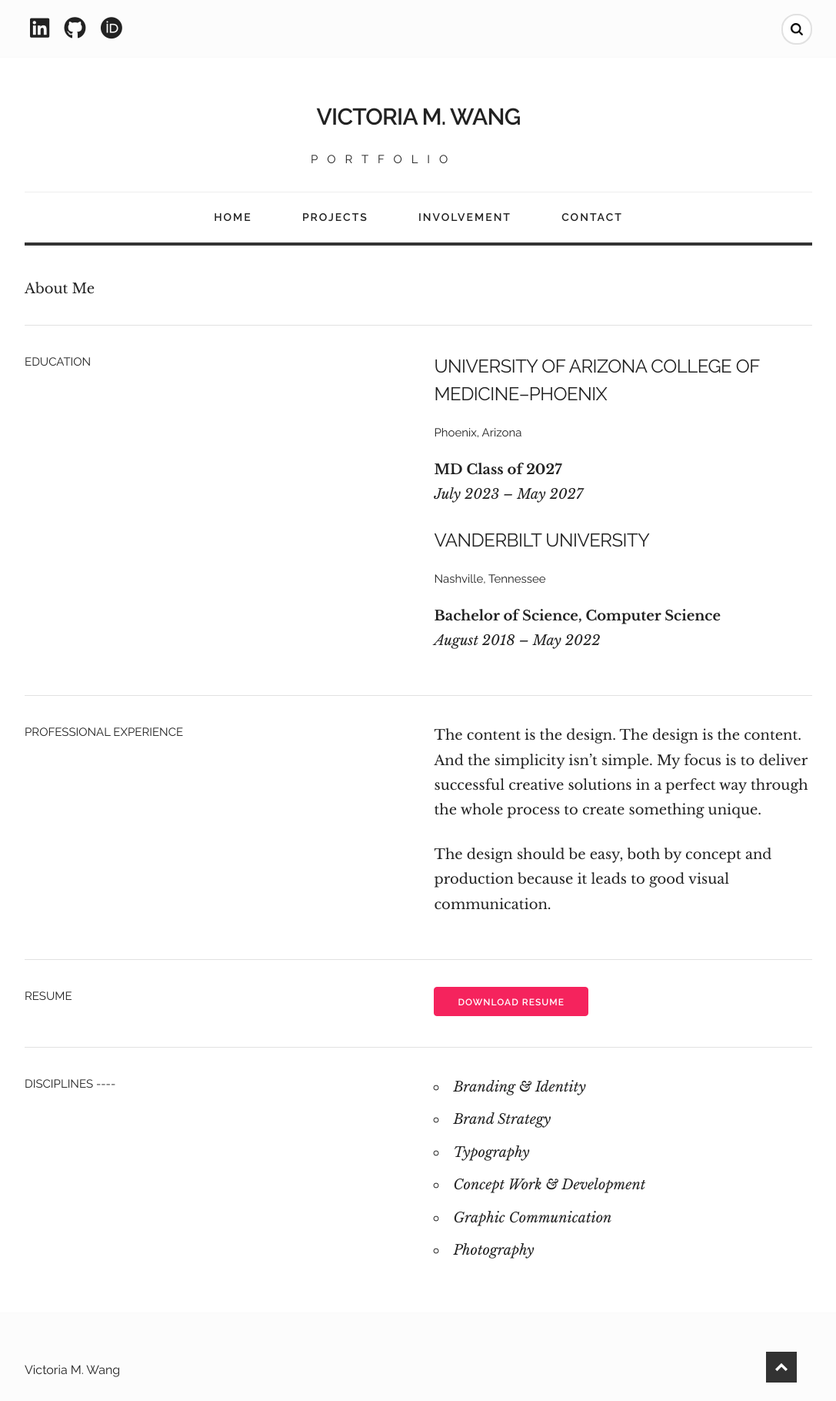
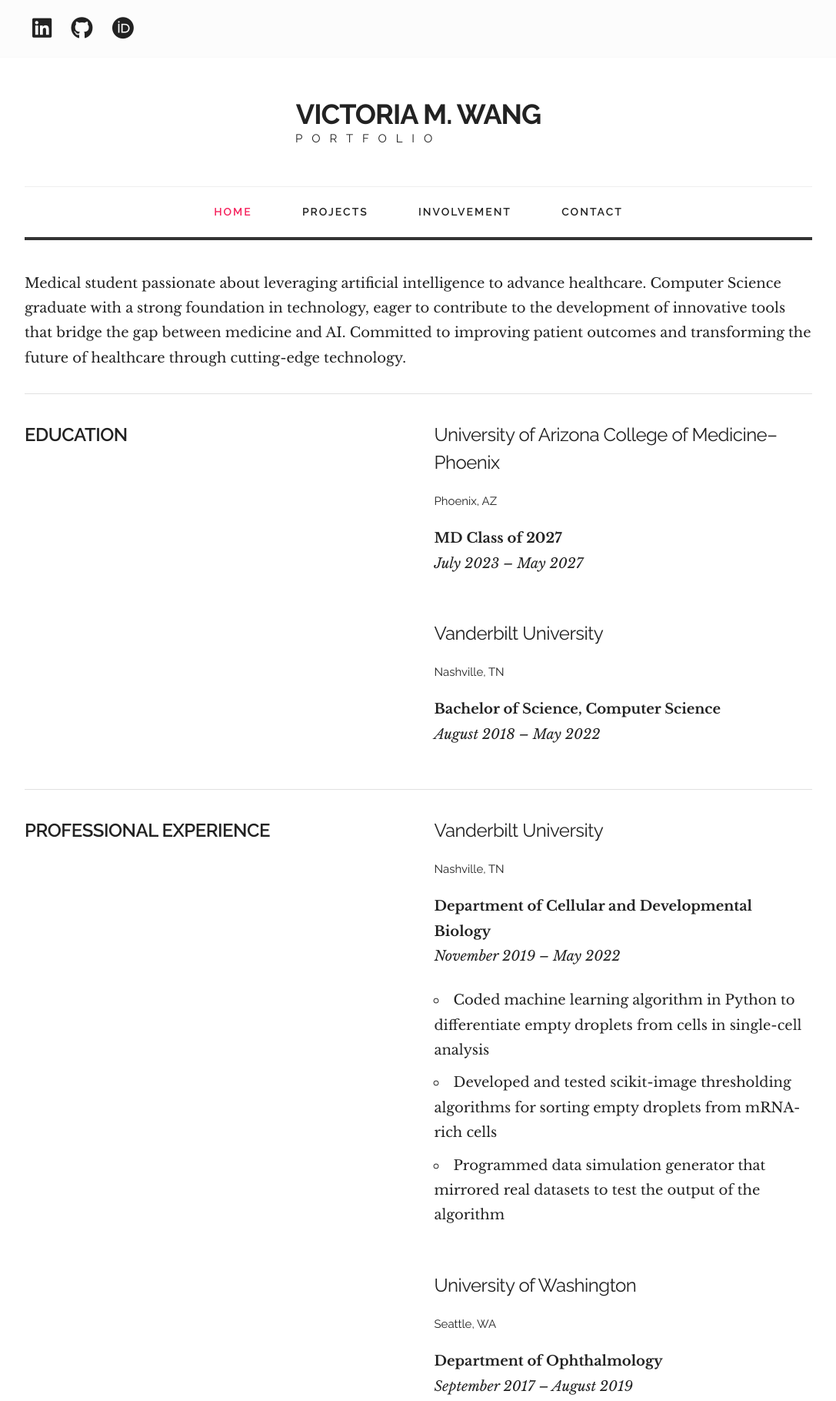
Before and after one commit to wangvictoria/PersonalWebsite, a plain HTML site: page index.html in a window 1280 px wide. Shown: the top 1820 px of the page at 77% size, without its empty margins (96-1183 px from the left). Drawn offline with nearby package versions, Linux system fonts and the light colour scheme.

Commit message:
updated content and formatting

```diff
--- a/css/styles.css
+++ b/css/styles.css
@@ -745,10 +745,12 @@ Header
   margin: 5rem 0;
   text-align: center; }
   .header .logo {
-    width: 280px;
+    /*width: 280px;*/
+    width: 320px;
     margin: 0 auto;
     position: relative; }
     .header .logo h1 {
+      /*letter-spacing: 0.2rem;*/
       letter-spacing: 2.2rem;
       text-align: center;
       font-size: 4rem;
@@ -815,6 +817,8 @@ Navbar
           -o-transition: .5s all;
           -moz-transition: .5s all;
           transition: .5s all; }
+          .nav ul li a.active {
+            color: #F5235D; }
 
 /*--------------------------------------------------
 General
@@ -1854,6 +1858,6 @@ Responsive
 
 /* additions */
 
-.logo {
-  padding: 7px;
+.links {
+  padding: 10px;
 }
--- a/index.html
+++ b/index.html
@@ -45,9 +45,9 @@
 
 						<div class="socials">
 							<ul>
-								<li><a target="_blank" href="https://www.linkedin.com/in/victoriamwang/" class="logo"><i class="fa-brands fa-linkedin"></i></a></li>
-								<li><a target="_blank" href="https://github.com/wangvictoria/" class="logo"><i class="fa-brands fa-github"></i></a></li>
-								<li><a target="_blank" href="https://orcid.org/0000-0001-6720-7557" class="logo"><i class="fa-brands fa-orcid"></i></a></li>
+								<li><a target="_blank" href="https://www.linkedin.com/in/victoriamwang/" class="links"><i class="fa-brands fa-linkedin"></i></a></li>
+								<li><a target="_blank" href="https://github.com/wangvictoria/" class="links"><i class="fa-brands fa-github"></i></a></li>
+								<li><a target="_blank" href="https://orcid.org/0000-0001-6720-7557" class="links"><i class="fa-brands fa-orcid"></i></a></li>
 
 								<!--<li><a href="#!"><i class="icon-gplus-circled"></i></a></li>
 								<li><a href="#!"><i class="icon-facebook-circled"></i></a></li>
@@ -56,7 +56,7 @@
 							</ul>
 						</div>
 					</div>
-					<div class="box box-2">
+					<!--<div class="box box-2">
 
 						<form class="search-box">
 							<div class="btn-close"></div>
@@ -68,7 +68,7 @@
 							</p>
 						</form>
 
-					</div>
+					</div>-->
 				</div>
 
 			</div>
@@ -79,7 +79,7 @@
 			<div class="container">
 				<div class="logo">
 					<a href="index.html">
-						<h4><strong>VICTORIA M. WANG</strong></h4>
+						<h3>VICTORIA M. WANG</h3>
 						<h6>Portfolio</h6>
 					</a>
 				</div>
@@ -93,7 +93,7 @@
 
 
 				<ul>
-					<li><a href="index.html">Home</a></li>
+					<li><a class="active" href="index.html">Home</a></li>
 					<li><a href="projects.html">Projects</a></li>
 					<li><a href="involvement.html">Involvement</a></li>
 					<li><a href="contact.html">Contact</a></li>
@@ -107,22 +107,24 @@
 		<section class="sub-page container">
 
 
-			<p>About Me</p>
+			<p>Medical student passionate about leveraging artificial intelligence to advance healthcare. Computer Science graduate with a strong foundation in technology, eager to contribute to the development of innovative tools that bridge the gap between medicine and AI. Committed to improving patient outcomes and transforming the future of healthcare through cutting-edge technology.</p>
 
 			<hr/>
 
 			<div class="row">
 				<div class="six columns">
-					<h6>EDUCATION</h6>
+					<h5><strong>EDUCATION</strong></h5>
 				</div>
 				<div class="six columns">
-					<h5>UNIVERSITY OF ARIZONA COLLEGE OF MEDICINE–PHOENIX </h5>
-					<h6>Phoenix, Arizona</h6>
+					<h5>University of Arizona College of Medicine–Phoenix </h5>
+					<h6>Phoenix, AZ</h6>
 					<strong>MD Class of 2027</strong>
 					<p><i>July 2023 – May 2027</i></p>
 
-					<h5>VANDERBILT UNIVERSITY</h5>
-					<h6>Nashville, Tennessee</h6>
+					<br/>
+
+					<h5>Vanderbilt University</h5>
+					<h6>Nashville, TN</h6>
 					<strong>Bachelor of Science, Computer Science</strong>
 					<p><i>August 2018 – May 2022</i></p>
 				</div>
@@ -132,12 +134,31 @@
 
 			<div class="row">
 				<div class="six columns">
-					<h6>PROFESSIONAL EXPERIENCE</h6>
+					<h5><strong>PROFESSIONAL EXPERIENCE</strong></h5>
 				</div>
 				<div class="six columns">
-					<p>The content is the design. The design is the content. And the simplicity isn’t simple. My focus is to deliver successful creative solutions in a perfect way through the whole process to create something unique.</p>
+					<h5>Vanderbilt University</h5>
+					<h6>Nashville, TN</h6>
+					<strong>Department of Cellular and Developmental Biology</strong>
+					<p><i>November 2019 – May 2022</i></p>
+					<ul>
+						<li>Coded machine learning algorithm in Python to differentiate empty droplets from cells in single-cell analysis</li>
+						<li>Developed and tested scikit-image thresholding algorithms for sorting empty droplets from mRNA-rich cells</li>
+						<li>Programmed data simulation generator that mirrored real datasets to test the output of the algorithm</li>
+					</ul>
 
-					<p>The design should be easy, both by concept and production because it leads to good visual communication.</p>
+					<br/>
+
+					<h5>University of Washington</h5>
+					<h6>Seattle, WA</h6>
+					<strong>Department of Ophthalmology</strong>
+					<p><i>September 2017 – August 2019</i></p>
+					<ul>
+						<li>Studied and tested animal models of human ocular disease in a biomedical research laboratory</li>
+						<li>Learned basic molecular biology techniques and handling and maintenance of experimental animals, including subcutaneous injections, IP injections, and intravitreal injections</li>
+						<li>Skilled in advanced ophthalmology specific assays, including optical coherence tomography (OCT) imaging</li>
+						<li>Proficient in the ELISA assay used to detect neutrophil extracellular traps in uveitis-infected mice</li>
+					</ul>
 				</div>
 			</div>
 
@@ -145,16 +166,16 @@
 
 			<div class="row">
 				<div class="six columns">
-					<h6>RESUME</h6>
+					<h5><strong>RESUME</strong></h5>
 				</div>
 				<div class="six columns">
-					<a class="button button-primary" target="_blank" href="#">Download Resume</a>
+					<a class="button button-primary" target="_blank" href="https://drive.google.com/file/d/12KSpB4TAmIMXY3LBjZIi1K3Eq9G36Bkx/view?usp=sharing">View Resume</a>
 				</div>
 			</div>
 
 			<hr/>
 
-			<div class="row">
+			<!--<div class="row">
 				<div class="six columns">
 					<h6>DISCIPLINES ----</h6>
 				</div>
@@ -168,7 +189,7 @@
 						<li><i>Photography</i></li>
 					</ul>
 				</div>
-			</div>
+			</div>-->
 
 
 		</section>
```
Also changed, not shown: contact.html (+12 -12 lines), involvement.html (+10 -20 lines), projects.html (+28 -13 lines), 1 other file.
